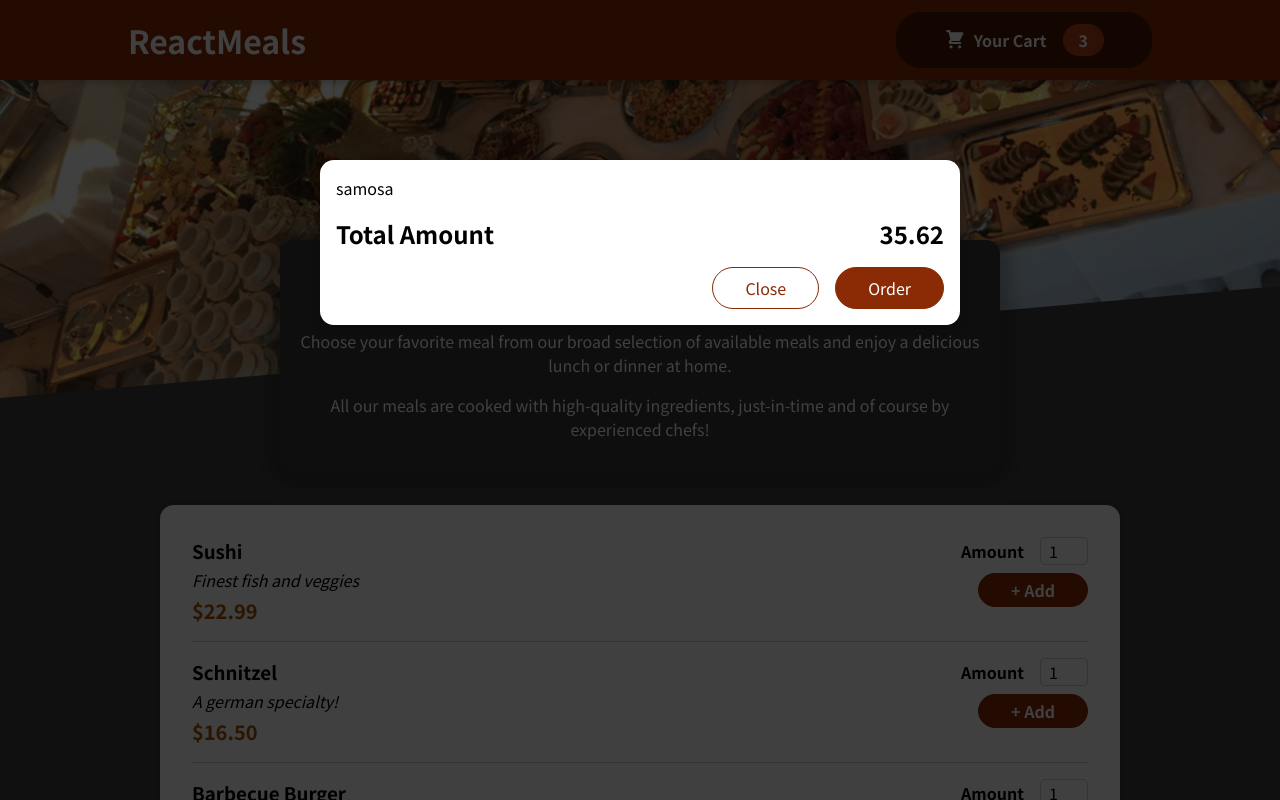
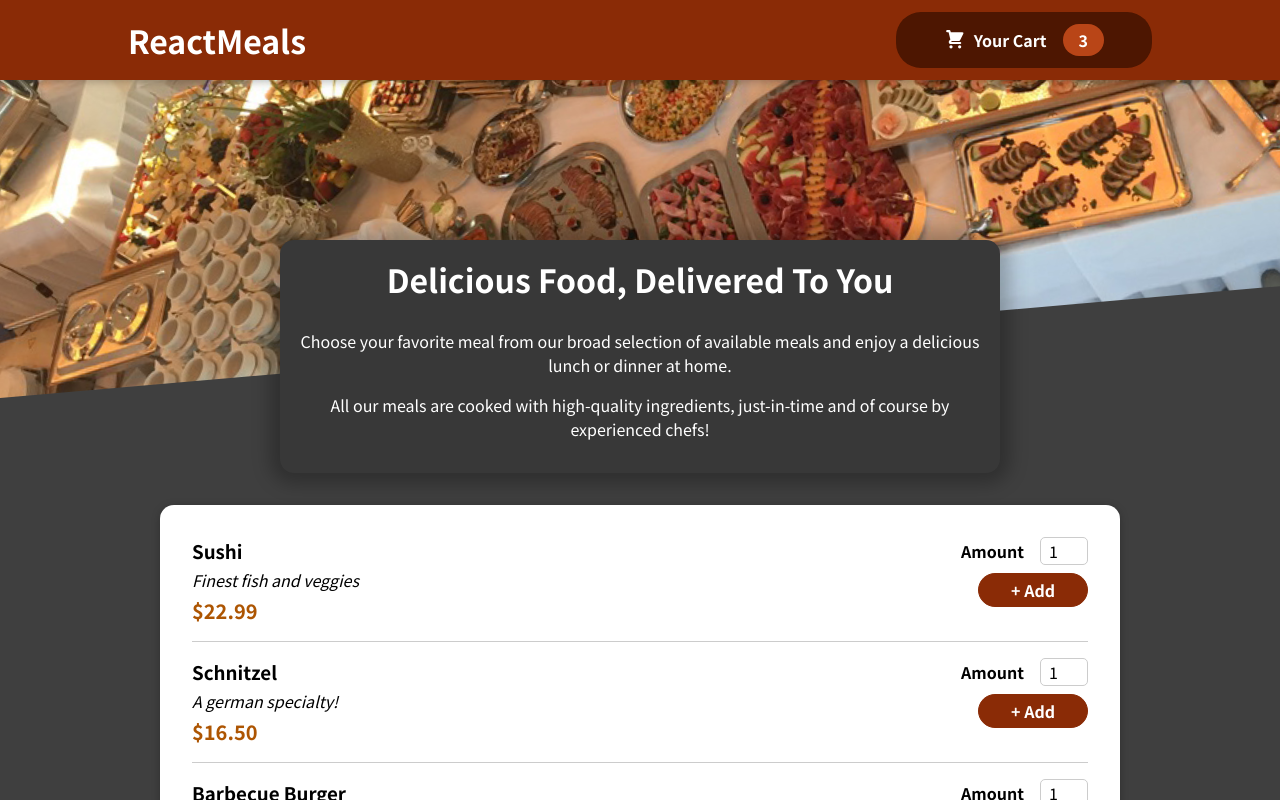
Before and after one commit to rutwik10/react-restaurant-website, a React (Create React App) app: page / in a window 1280 px wide. Shown: the top 800 px of the page. Built offline with nearby package versions, Linux system fonts and the light colour scheme.

Commit message:
cart open close

```diff
--- a/src/App.js
+++ b/src/App.js
@@ -1,14 +1,25 @@
-import { Fragment } from "react";
+import { Fragment, useState } from "react";
 import Meals from "./components/Meals/Meals";
 import Cart from "./components/Cart/Cart";
 
 import Header from "./components/Layout/Header";
 
 function App() {
+
+  const [cartIsShown, setCartIsShown] = useState(false);
+
+  const showCartHandler = () => {
+    setCartIsShown(true);
+  };
+
+  const hideCartHandler = () => {
+    setCartIsShown(false);
+  }
+
   return (
     <Fragment>
-      <Cart />
-      <Header />
+      {cartIsShown && <Cart onClose={hideCartHandler} />}
+      <Header onShowCart={showCartHandler} />
       <main>
         <Meals />
       </main>
--- a/src/components/Cart/Cart.js
+++ b/src/components/Cart/Cart.js
@@ -12,14 +12,14 @@
     )
 
     return (
-        <Modal>
+        <Modal onClose={props.onClose}>
             {cartItems}
             <div className={classes.total}>
                 <span>Total Amount</span>
                 <span>35.62</span>
             </div>
             <div className={classes.actions}>
-                <button className={classes['button--alt']}>Close</button>
+                <button className={classes['button--alt']} onClick={props.onClose}>Close</button>
                 <button className={classes.button}>Order</button>
             </div>
         </Modal>
--- a/src/components/Layout/Header.js
+++ b/src/components/Layout/Header.js
@@ -9,7 +9,7 @@
     <Fragment>
       <header className={classes.header}>
         <h1>ReactMeals</h1>
-        <HeaderCartButton />
+        <HeaderCartButton onClick={props.onShowCart} />
       </header>
       <div className={classes['main-image']}>
         <img src={mealsImage} alt="food" />
--- a/src/components/Layout/HeaderCartButton.js
+++ b/src/components/Layout/HeaderCartButton.js
@@ -3,7 +3,7 @@
 
 const HeaderCartButton = props => {
     return (
-      <button className={classes.button}>
+      <button className={classes.button} onClick={props.onClick}>
         <span className={classes.icon}>
             <CartIcon />
         </span>
--- a/src/components/UI/Modal.js
+++ b/src/components/UI/Modal.js
@@ -6,7 +6,7 @@
 
 const Backdrop = props => {
     return (
-        <div className={classes.backdrop} />
+        <div className={classes.backdrop} onClick={props.onClose} />
     )
 };
 
@@ -23,7 +23,7 @@
 const Modal = props => {
     return (
         <Fragment>
-            {ReactDOM.createPortal(<Backdrop />, portalElement)}
+            {ReactDOM.createPortal(<Backdrop onClose={props.onClose} />, portalElement)}
             {ReactDOM.createPortal(<ModalOverlay>{props.children}</ModalOverlay>, portalElement)}
         </Fragment>
     )
```
